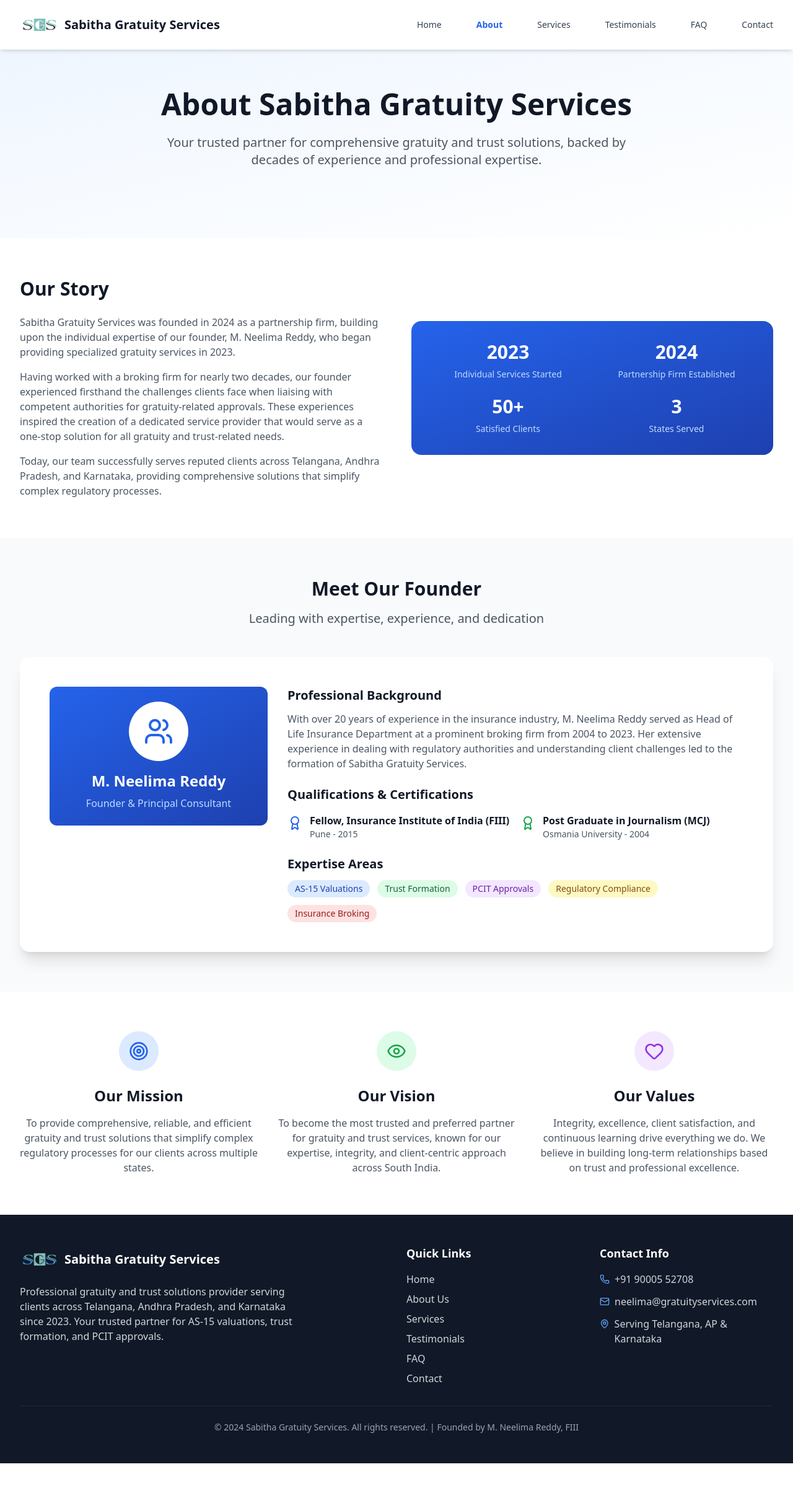
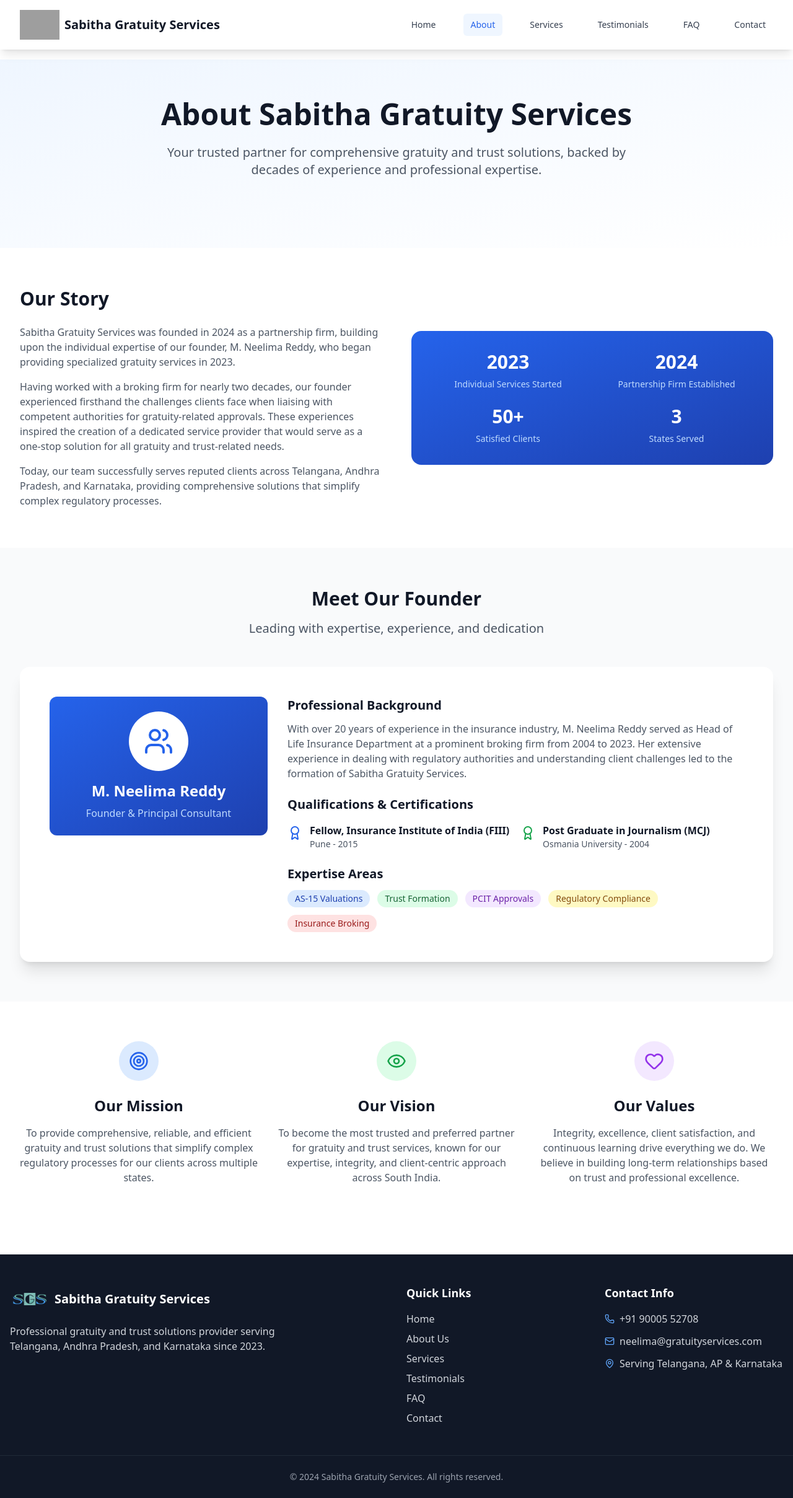
Before and after one commit to polasandeepreddy/Sabitha_Gratuity_Services-Full-Stack-Project-With-Python-Django, a Django app: page /about/ in a window 1280 px wide. Shown: the whole page at 62% size. Before the commit the page ends 2361 px from the top, so only its background shows below. Run offline with Django 4.2, Linux system fonts and the light colour scheme; some libraries are stand-ins or nearby versions; grey boxes are pictures that could not be loaded.

Commit message:
Update base.html

```diff
--- a/frontend/templates/frontend/base.html
+++ b/frontend/templates/frontend/base.html
@@ -19,28 +19,28 @@
 <body class="min-h-screen bg-white text-gray-900">
 
   <!-- Navbar -->
-  <nav id="main-navbar" class="bg-white shadow-md sticky top-0 z-50 py-2 transition-transform duration-300">
+  <nav id="main-navbar" class="bg-white shadow-lg fixed top-0 left-0 right-0 z-50 transition-transform duration-300">
     <div class="max-w-7xl mx-auto px-4 sm:px-6 lg:px-8">
-      <div class="flex justify-between items-center">
-        <!-- Logo -->
+      <div class="flex justify-between h-20 items-center">
+        <!-- Logo and Brand -->
         <a href="/" class="flex items-center space-x-2">
-          <img src="{% static 'logo/SGS1.png' %}" alt="Logo" class="h-16 w-16 object-contain" />
+          <img src="{% static 'logo/SGS.png' %}" alt="Logo" class="h-16 w-16 object-contain" />
           <span class="text-xl font-bold text-gray-900">Sabitha Gratuity Services</span>
         </a>
 
-        <!-- Desktop Nav -->
-        <div class="hidden md:flex items-center space-x-14">
-          <a href="/" class="nav-link text-sm font-medium">Home</a>
-          <a href="/about/" class="nav-link text-sm font-medium">About</a>
-          <a href="/services/" class="nav-link text-sm font-medium">Services</a>
-          <a href="/testimonials/" class="nav-link text-sm font-medium">Testimonials</a>
-          <a href="/faq/" class="nav-link text-sm font-medium">FAQ</a>
-          <a href="/contact/" class="nav-link text-sm font-medium">Contact</a>
+        <!-- Desktop Navigation -->
+        <div class="hidden md:flex items-center space-x-8">
+          <a href="/" class="nav-link px-3 py-2 rounded-md text-sm font-medium">Home</a>
+          <a href="/about/" class="nav-link px-3 py-2 rounded-md text-sm font-medium">About</a>
+          <a href="/services/" class="nav-link px-3 py-2 rounded-md text-sm font-medium">Services</a>
+          <a href="/testimonials/" class="nav-link px-3 py-2 rounded-md text-sm font-medium">Testimonials</a>
+          <a href="/faq/" class="nav-link px-3 py-2 rounded-md text-sm font-medium">FAQ</a>
+          <a href="/contact/" class="nav-link px-3 py-2 rounded-md text-sm font-medium">Contact</a>
         </div>
 
         <!-- Mobile Menu Button -->
         <div class="md:hidden flex items-center">
-          <button id="mobile-menu-button" class="text-gray-700 focus:outline-none">
+          <button id="mobile-menu-button" aria-expanded="false" aria-controls="mobile-menu" class="inline-flex items-center justify-center p-2 rounded-md text-gray-400 hover:text-gray-500 hover:bg-gray-100 focus:outline-none focus:ring-2 focus:ring-inset focus:ring-blue-500">
             <i data-lucide="menu" id="menu-icon" class="h-6 w-6"></i>
             <i data-lucide="x" id="close-icon" class="h-6 w-6 hidden"></i>
           </button>
@@ -48,38 +48,34 @@
       </div>
     </div>
 
-    <!-- Mobile Nav -->
-    <div id="mobile-menu" class="hidden md:hidden bg-white px-4 pb-4 border-t">
-      <a href="/" class="block py-2 text-gray-700 hover:text-blue-600">Home</a>
-      <a href="/about/" class="block py-2 text-gray-700 hover:text-blue-600">About</a>
-      <a href="/services/" class="block py-2 text-gray-700 hover:text-blue-600">Services</a>
-      <a href="/testimonials/" class="block py-2 text-gray-700 hover:text-blue-600">Testimonials</a>
-      <a href="/faq/" class="block py-2 text-gray-700 hover:text-blue-600">FAQ</a>
-      <a href="/contact/" class="block py-2 text-gray-700 hover:text-blue-600">Contact</a>
+    <!-- Mobile Navigation -->
+    <div id="mobile-menu" class="hidden md:hidden bg-white border-t px-2 pt-2 pb-3 sm:px-3">
+      <a href="/" class="mobile-link block px-3 py-2 rounded-md text-base font-medium">Home</a>
+      <a href="/about/" class="mobile-link block px-3 py-2 rounded-md text-base font-medium">About</a>
+      <a href="/services/" class="mobile-link block px-3 py-2 rounded-md text-base font-medium">Services</a>
+      <a href="/testimonials/" class="mobile-link block px-3 py-2 rounded-md text-base font-medium">Testimonials</a>
+      <a href="/faq/" class="mobile-link block px-3 py-2 rounded-md text-base font-medium">FAQ</a>
+      <a href="/contact/" class="mobile-link block px-3 py-2 rounded-md text-base font-medium">Contact</a>
     </div>
   </nav>
 
   <!-- Main Content -->
-  <main>
+  <main class="pt-24">
     {% block content %}{% endblock %}
   </main>
 
   <!-- Footer -->
-  <footer class="bg-gray-900 text-white">
-    <div class="max-w-7xl mx-auto px-4 sm:px-6 lg:px-8 py-12">
-      <div class="grid grid-cols-1 md:grid-cols-4 gap-8">
-        <div class="col-span-1 md:col-span-2">
+  <footer class="bg-gray-900 text-white mt-12">
+    <div class="max-w-7xl mx-auto px-4 py-12 grid grid-cols-1 md:grid-cols-4 gap-8">
+      <div class="md:col-span-2">
         <div class="flex items-center space-x-2 mb-4">
           <img src="{% static 'logo/SGS_footer.png' %}" alt="Logo" class="h-12 w-16 object-contain" />
           <span class="text-xl font-bold">Sabitha Gratuity Services</span>
         </div>
         <p class="text-gray-300 mb-4 max-w-md">
-            Professional gratuity and trust solutions provider serving clients across
-            Telangana, Andhra Pradesh, and Karnataka since 2023. Your trusted partner
-            for AS-15 valuations, trust formation, and PCIT approvals.
+          Professional gratuity and trust solutions provider serving Telangana, Andhra Pradesh, and Karnataka since 2023.
         </p>
       </div>
-
       <div>
         <h3 class="text-lg font-semibold mb-4">Quick Links</h3>
         <ul class="space-y-2 text-gray-300">
@@ -91,7 +87,6 @@
           <li><a href="/contact/" class="hover:text-white">Contact</a></li>
         </ul>
       </div>
-
       <div>
         <h3 class="text-lg font-semibold mb-4">Contact Info</h3>
         <ul class="space-y-3 text-gray-300">
@@ -101,52 +96,67 @@
         </ul>
       </div>
     </div>
-      <div class="border-t border-gray-800 mt-8 pt-6 text-center text-gray-400 text-sm">
-        © 2024 Sabitha Gratuity Services. All rights reserved. | Founded by M. Neelima Reddy, FIII
-      </div>
+    <div class="text-center text-gray-400 text-sm border-t border-gray-800 py-6">
+      © 2024 Sabitha Gratuity Services. All rights reserved.
     </div>
   </footer>
 
   <!-- Scripts -->
   <script>
+    document.addEventListener('DOMContentLoaded', () => {
+      if (window.lucide && typeof lucide.createIcons === 'function') {
         lucide.createIcons();
+      }
 
-    // Mobile menu toggle
-    const menuBtn = document.getElementById("mobile-menu-button");
-    const menu = document.getElementById("mobile-menu");
-    const menuIcon = document.getElementById("menu-icon");
-    const closeIcon = document.getElementById("close-icon");
+      const menuBtn = document.getElementById('mobile-menu-button');
+      const menu = document.getElementById('mobile-menu');
+      const menuIcon = document.getElementById('menu-icon');
+      const closeIcon = document.getElementById('close-icon');
 
-    menuBtn.addEventListener("click", () => {
-      menu.classList.toggle("hidden");
-      menuIcon.classList.toggle("hidden");
-      closeIcon.classList.toggle("hidden");
+      if (menuBtn) {
+        menuBtn.addEventListener('click', () => {
+          menu.classList.toggle('hidden');
+          menuIcon.classList.toggle('hidden');
+          closeIcon.classList.toggle('hidden');
+
+          const expanded = menuBtn.getAttribute('aria-expanded') === 'true';
+          menuBtn.setAttribute('aria-expanded', !expanded);
+        });
+      }
+
+      document.querySelectorAll('.mobile-link').forEach(link => {
+        link.addEventListener('click', () => {
+          menu.classList.add('hidden');
+          menuIcon.classList.remove('hidden');
+          closeIcon.classList.add('hidden');
+          menuBtn.setAttribute('aria-expanded', false);
+        });
       });
 
-    // Active link highlighting
+      // Active Link Highlight
       const currentPath = window.location.pathname;
       document.querySelectorAll('.nav-link').forEach(link => {
-      if (link.getAttribute('href') === currentPath) {
-        link.classList.add('text-blue-600', 'font-semibold');
+        const href = link.getAttribute('href');
+        if (currentPath === href || currentPath.startsWith(href + '/')) {
+          link.classList.add('text-blue-600', 'bg-blue-50');
         } else {
-        link.classList.add('text-gray-700', 'hover:text-blue-600', 'transition');
+          link.classList.add('text-gray-700', 'hover:text-blue-600', 'hover:bg-gray-50');
         }
       });
 
-    // Hide navbar on scroll down, show on scroll up
-    let lastScrollTop = 0;
-    const navbar = document.getElementById("main-navbar");
+      // Hide Navbar on Scroll Down, Show on Scroll Up
+      let lastScrollY = window.scrollY;
+      const navbar = document.getElementById('main-navbar');
 
-    window.addEventListener("scroll", function () {
-      let scrollTop = window.pageYOffset || document.documentElement.scrollTop;
-      if (scrollTop > lastScrollTop) {
-        // scrolling down
-        navbar.style.transform = "translateY(-100%)";
+      window.addEventListener('scroll', () => {
+        const currentScrollY = window.scrollY;
+        if (currentScrollY > lastScrollY && currentScrollY > 100) {
+          navbar.style.transform = 'translateY(-100%)';
         } else {
-        // scrolling up
-        navbar.style.transform = "translateY(0)";
+          navbar.style.transform = 'translateY(0)';
         }
-      lastScrollTop = scrollTop <= 0 ? 0 : scrollTop;
+        lastScrollY = currentScrollY;
+      }, { passive: true });
     });
   </script>
 
```
Lines whose indentation alone changed are shown as unchanged.
